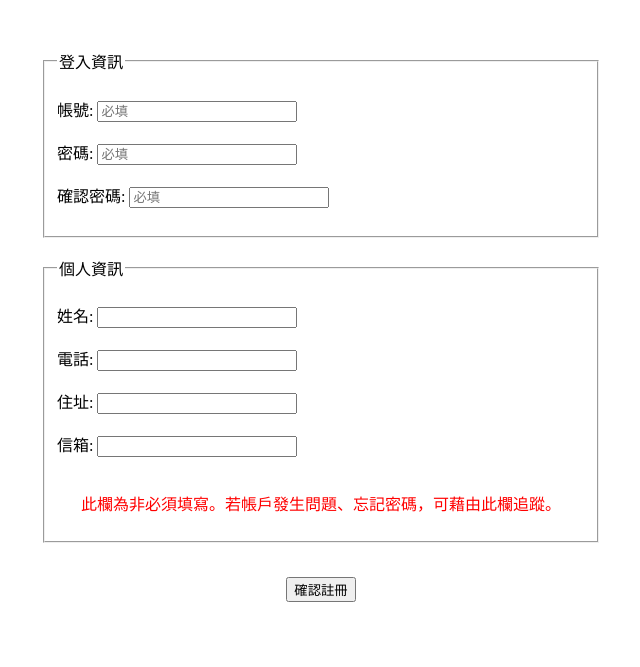
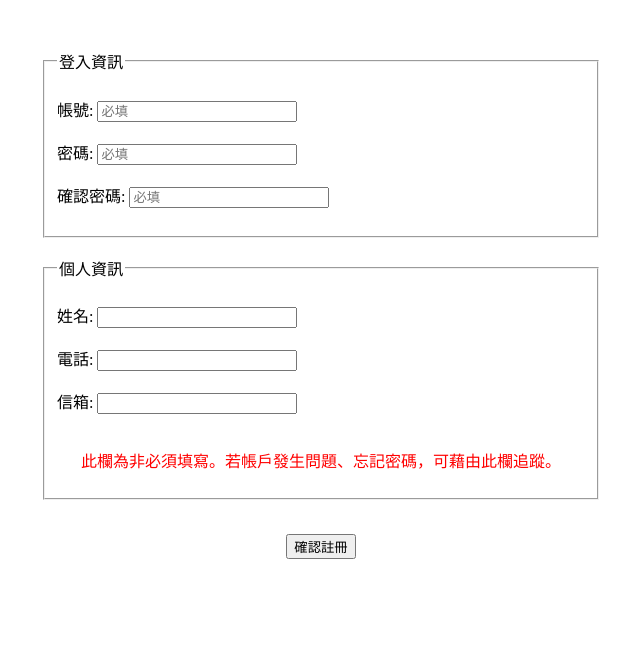
Before and after one commit to Hao20210808/Intelligent_Technoligy_DataBase, a PHP site: page /register.php in a window 1280 px wide. Shown: the part 21-688 px from the top of the page, without its empty margins (319-959 px from the left). Run offline with PHP 8.4, Linux system fonts and the light colour scheme.

Commit message:
Update register.php

```diff
--- a/smarttech/User/register.php
+++ b/smarttech/User/register.php
@@ -28,7 +28,6 @@
       <legend>個人資訊</legend><br>
       姓名: <input type="text" name="real_name" style="width:200px;"/><br><br>
       電話: <input type="text" name="phone" value="" style="width:200px;"/><br><br>
-      住址: <input type="text" name="address" value="" style="width:200px;"/><br><br>
       信箱: <input type="email" name="email" value="" style="width:200px;"/><br><br>
       <p style="color: red">此欄為非必須填寫。若帳戶發生問題、忘記密碼，可藉由此欄追蹤。</p>
     </fieldset>
```
